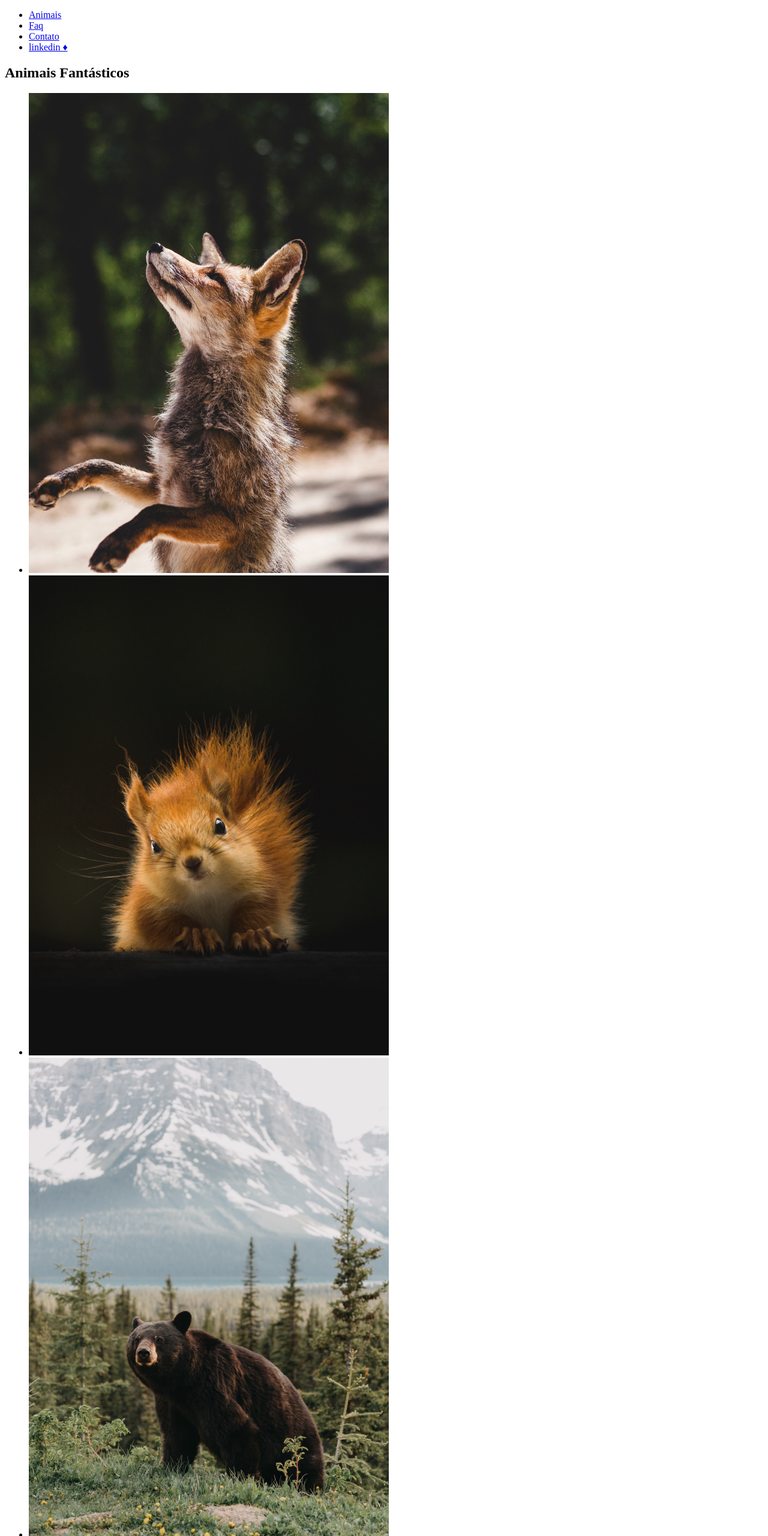
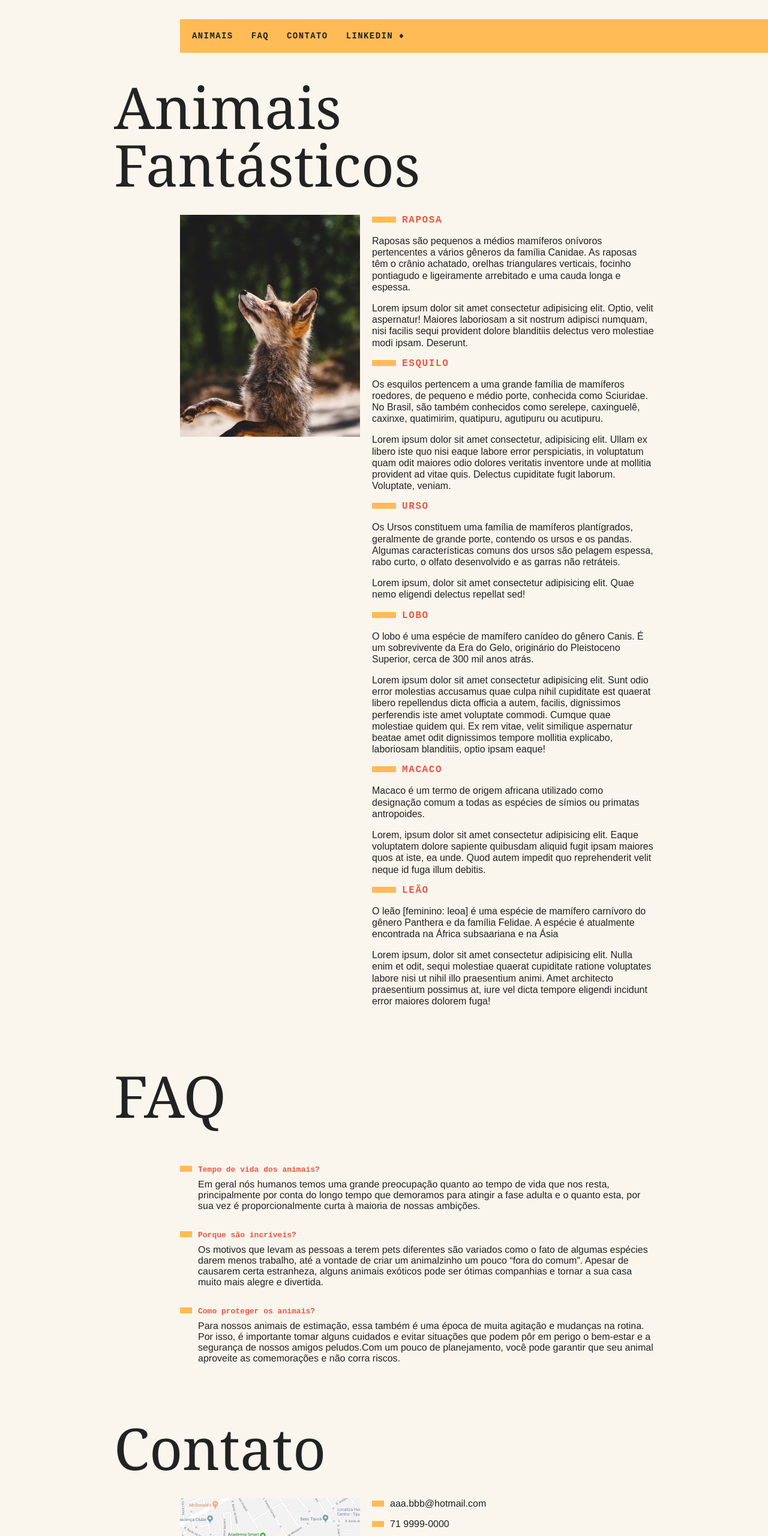
Before and after one commit to CarlaBia/animais-incr-veis, a plain HTML site: page index.html in a window 1280 px wide. Shown: the top 2560 px of the page at 60% size. Drawn offline with Linux system fonts and the light colour scheme.

Commit message:
segundo commit, atualizando css

```diff
--- a/css/style.css
+++ b/css/style.css
@@ -0,0 +1,202 @@
+body,
+h1,
+h2,
+h3,
+ul,
+li,
+p,
+dd,
+dt,
+dl {
+  margin: 0px;
+  padding: 0px;
+}
+img {
+  display: block;
+  max-width: 100%;
+}
+ul {
+  list-style: none;
+}
+body {
+  background: #faf6ed;
+  color: #222;
+  -webkit-font-smoothing: antialiased;
+  display: grid;
+  grid-template-columns: 1fr 120px minmax(300px, 800px) 1fr;
+}
+.menu {
+  grid-column: 3 / 5;
+  margin-top: 2rem;
+  margin-bottom: 2rem;
+  background: #fb5;
+}
+.menu ul {
+  display: flex;
+  flex-wrap: wrap;
+  padding: 10px;
+}
+.menu li a {
+  display: block;
+  padding: 10px;
+  margin-right: 10px;
+  color: #222;
+  text-decoration: none;
+  font-family: monospace, Cambria, Cochin, Georgia, Times, "Times New Roman",
+    serif;
+  font-weight: bold;
+  text-transform: uppercase;
+  font-size: 0.875rem;
+  letter-spacing: 0.1em;
+}
+.grid-section {
+  grid-column: 2 / 4;
+  width: 100%;
+  box-sizing: border-box;
+  padding: 10px;
+  display: grid;
+  grid-template-columns: 90px 300px 1fr;
+  grid-gap: 20px;
+  margin-bottom: 4rem;
+}
+.titulo {
+  font-family: georgia;
+  font-size: 6rem;
+  line-height: 1;
+  font-weight: 400;
+  margin-bottom: 1rem;
+  grid-column: 1 / 4;
+}
+.animais h2 {
+  font-family: monospace;
+  font-size: 1rem;
+  text-transform: uppercase;
+  letter-spacing: 0.1em;
+  margin-bottom: 1rem;
+  color: #e54;
+}
+.animais h2::before {
+  content: "";
+  display: inline-block;
+  width: 40px;
+  height: 10px;
+  margin-right: 10px;
+  background: #fb5;
+}
+.animais p {
+  font-family: Arial, Helvetica, sans-serif;
+  line-height: 1.2;
+  margin-bottom: 1rem;
+}
+.animais-lista {
+  height: 370px;
+  overflow-y: scroll;
+  grid-column: 2;
+}
+
+.animais-lista::-webkit-scrollbar {
+  width: 18px;
+}
+
+.animais-lista::-webkit-scrollbar-thumb {
+  background: #fb5;
+  border-left: 4px solid #faf6ed;
+  border-right: 4px solid #faf6ed;
+}
+.animais-lista::-webkit-scrollbar-track {
+  background: #faf6ed;
+}
+.animais-descricao {
+  grid-column: 3;
+}
+.animais-descricao section {
+  margin-bottom: 3rem;
+}
+.faq-lista {
+  grid-column: 2 / 4;
+}
+.faq-lista dt {
+  font-family: monospace;
+  font-weight: bold;
+  margin-top: 2rem;
+  margin-bottom: 0.5rem;
+  color: #e54;
+}
+.faq-lista dt::before {
+  content: "";
+  display: inline-block;
+  width: 20px;
+  height: 10px;
+  margin-right: 10px;
+  background: #fb5;
+}
+.faq-lista dd {
+  font-family: Helvetica, Arial;
+  margin-bottom: 0.5rem;
+  margin-left: 30px;
+}
+
+.mapa {
+  grid-column: 2;
+}
+.dados {
+  grid-column: 3;
+}
+
+.dados li {
+  margin-bottom: 1rem;
+  font-family: Helvetica, Arial;
+}
+
+.dados li::before {
+  content: "";
+  display: inline-block;
+  width: 20px;
+  height: 10px;
+  margin-right: 10px;
+  background: #fb5;
+}
+
+.copy {
+  grid-column: 3/5;
+  margin-bottom: 2rem;
+  background: #fb5;
+}
+
+.copy p {
+  padding: 20px;
+  font-family: "IBM Plex Mono", monospace;
+  font-weight: bold;
+}
+
+@media (max-width: 700px) {
+  body {
+    grid-template-columns: 1fr;
+  }
+  .menu,
+  .grid-section,
+  .copy {
+    grid-column: 1;
+  }
+  .grid-section {
+    grid-template-columns: 100px 1fr;
+    grid-gap: 10px;
+  }
+  .animais-lista {
+    grid-column: 1;
+  }
+  .faq-lista,
+  .dados,
+  .mapa {
+    grid-column: 1 / 3;
+  }
+  .grid-section h1 {
+    font-size: 3rem;
+  }
+  .menu {
+    margin-top: 0px;
+  }
+  .copy {
+    margin-bottom: 0px;
+  }
+}
--- a/index.html
+++ b/index.html
@@ -13,12 +13,11 @@
       <li><a href="#faq">Faq</a></li>
       <li><a href="#contato">Contato</a></li>
       <li><a href="https://www.linkedin.com/in/carlab-s/ ">linkedin ♦ </a></li>
-
     </ul>
   </nav>
   <section class="grid-section animais" id="animais">
     <h1 class="titulo">Animais Fantásticos </h1>
-    <ul>
+    <ul class="animais-lista">
       <li> <img src="img/imagem1.jpg" alt="raposa"> </li>
       <li> <img src="img/imagem2.jpg" alt="esquilo"> </li>
       <li> <img src="img/imagem3.jpg" alt="urso"></li>
@@ -26,7 +25,7 @@
       <li><img src="img/imagem5.jpg" alt="macaco"></li>
       <li><img src="img/imagem6.jpg" alt="leão"></li>
     </ul>
-    <div class="animais-descrição"></div>
+    <div class="animais-descrição">
       <h2>Raposa</h2>
       <p>Raposas são pequenos a médios mamíferos onívoros pertencentes a vários gêneros da família Canidae. As raposas têm o crânio achatado, orelhas triangulares verticais, focinho pontiagudo e ligeiramente arrebitado e uma cauda longa e espessa. </p>
       <p> Lorem ipsum dolor sit amet consectetur adipisicing elit. Optio, velit aspernatur! Maiores laboriosam a sit nostrum adipisci numquam, nisi facilis sequi provident dolore blanditiis delectus vero molestiae modi ipsam. Deserunt.</p>
@@ -46,26 +45,22 @@
       <h2>Leão</h2>
       <p>O leão [feminino: leoa] é uma espécie de mamífero carnívoro do gênero Panthera e da família Felidae. A espécie é atualmente encontrada na África subsaariana e na Ásia</p>
       <p>Lorem ipsum, dolor sit amet consectetur adipisicing elit. Nulla enim et odit, sequi molestiae quaerat cupiditate ratione voluptates labore nisi ut nihil illo praesentium animi. Amet architecto praesentium possimus at, iure vel dicta tempore eligendi incidunt error maiores dolorem fuga!</p>
-
+    </div>
   </section>
   <section class="grid-section faq" id="faq">
-    <h1>FAQ</h1>
-    <dl>
-      <dt>Qual a idade dos animais?</dt>
+    <h1 class="titulo">FAQ</h1>
+    <dl class="faq-lista">
+      <dt>Tempo de vida dos animais?</dt>
       <dd> Em geral nós humanos temos uma grande preocupação quanto ao tempo de vida que nos resta, principalmente por conta do longo tempo que demoramos para atingir a fase adulta e o quanto esta, por sua vez é proporcionalmente curta à maioria de nossas ambições.
       </dd>
-    </dl>
-    <dl>
-      <dd>Porque são incríveis?</dd>
+      <dt>Porque são incríveis?</dt>
       <dd> Os motivos que levam as pessoas a terem pets diferentes são variados como o fato de algumas espécies darem menos trabalho, até a vontade de criar um animalzinho um pouco “fora do comum”. Apesar de causarem certa estranheza, alguns animais exóticos pode ser ótimas companhias e tornar a sua casa muito mais alegre e divertida.</dd>
-    </dl>
-    <dl>
-      <dt> Como proteger os animais?</dt>
+      <dt>Como proteger os animais?</dt>
       <dd>Para nossos animais de estimação, essa também é uma época de muita agitação e mudanças na rotina. Por isso, é importante tomar alguns cuidados e evitar situações que podem pôr em perigo o bem-estar e a segurança de nossos amigos peludos.Com um pouco de planejamento, você pode garantir que seu animal aproveite as comemorações e não corra riscos. </dd>
     </dl>
   </section>
   <section class="grid-section contato" id="contato">
-    <h1>Contato </h1>
+    <h1 class="titulo">Contato </h1>
     <div class="mapa"> <img src="/img/mapa.png"> </div>
     <ul class="dados">
       <li>aaa.bbb@hotmail.com</li>
```
Lines whose indentation alone changed are shown as unchanged.
